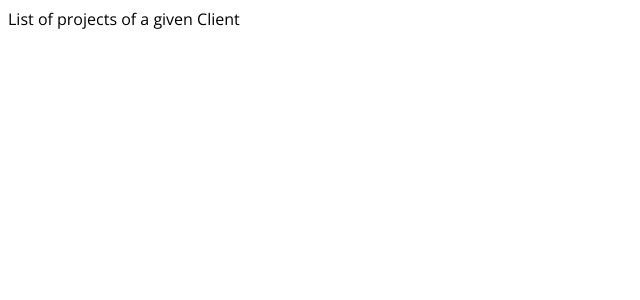
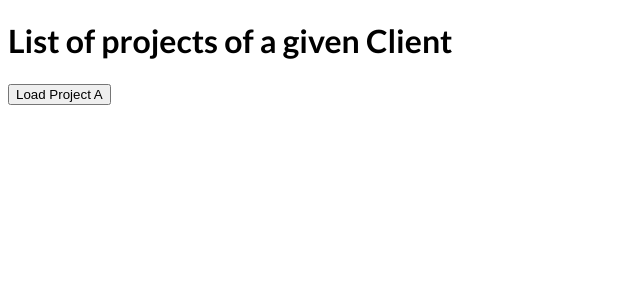
Before and after one commit to julia-joseph/next-learn, a Next.js app: page /clients/cindy in a window 1280 px wide. Shown: the top 300 px of the page, without its empty margins (0-640 px from the left). Built offline with nearby package versions, Linux system fonts and the light colour scheme.

Commit message:
adding programmatic navigation

```diff
--- a/pages/clients/[id]/index.js
+++ b/pages/clients/[id]/index.js
@@ -1,7 +1,24 @@
+import { useRouter } from "next/router";
+
 const ClientsProjectPage = () => {
+    const router = useRouter();
+
+    console.log(router.query);
+
+    const projectHandler = () => {
+        router.push({
+            pathname: '/clients/[id]/[clientprojectsid]',
+            query: {
+                id: 'jeremy',
+                clientprojectsid: 'projecta'
+            }
+        })
+    }
+
     return (
         <div>
-            List of projects of a given Client
+            <h1>List of projects of a given Client</h1>
+            <button onClick={projectHandler}> Load Project A </button>
         </div>
     )
 }
```
